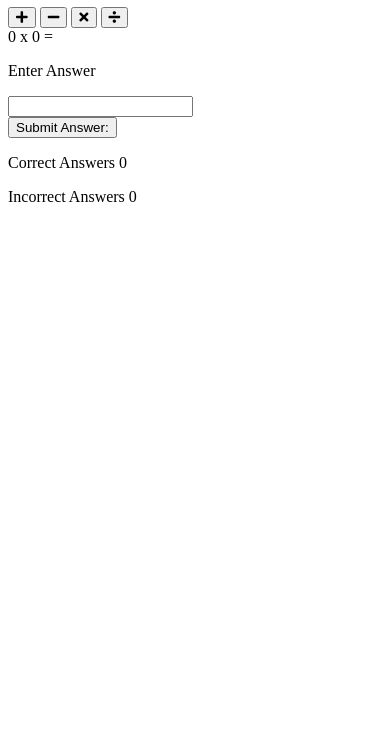
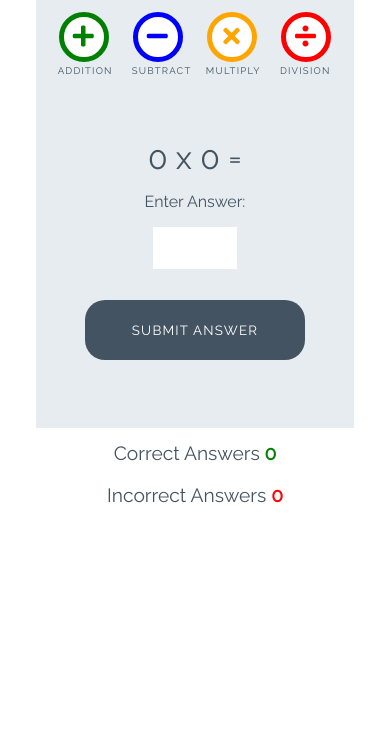
Before and after one commit to Tbergius/love-maths-2, a plain HTML site: page index.html in a window 390 px wide. Shown: the part 112-844 px from the top of the page. Drawn offline with Linux system fonts and the light colour scheme.

Commit message:
Add styles for game

```diff
--- a/assets/css/style.css
+++ b/assets/css/style.css
@@ -0,0 +1,252 @@
+/* --------- Global style */
+
+body {
+    background-color: white;
+    font-family: "Raleway", sans-serif;
+    color: #445361;
+    text-align: center;
+}
+
+/* --------- Heading */
+
+.heading {
+    text-align: center;
+    font-size: 2.5rem;
+}
+
+.logo {
+    height: 40px;
+    padding-right: 5px;
+}
+
+/* --------- Game layout */
+
+.game-area {
+    background-color: #E6ECF0;
+    box-sizing: border-box;
+    width: 85%;
+    height: 65vh;
+    max-height: 450px;
+    max-width: 830px;
+    margin-left: auto;
+    margin-right: auto;
+    padding: 1%;
+}
+
+.question-area {
+    width: 50%;
+    font-size: 2rem;
+    margin: auto;
+    padding: 50px 0;
+}
+
+.question-area span {
+    padding: 0 15px;
+}
+
+.score-area {
+    margin: 5px auto;
+    width: 60%;
+    font-size: 1.2rem;
+}
+
+.controls-area {
+    width: 85%;
+    margin: 30px auto;
+}
+
+#score {
+    color: green;
+    font-weight: bold;
+}
+
+#incorrect {
+    color: red;
+    font-weight: bold;
+}
+
+.answer-message {
+    display: none;
+    font-size: 1rem;
+}
+
+#answer-box {
+    border: none;
+    color: #445361;
+    display: inline-block;
+    height: 40px;
+    width: 80px;
+    font-size: 1.2rem;
+}
+
+.scores {
+    display: inline-block;
+    padding: 25px;
+}
+
+/* --------- Buttons */
+
+.btn {
+    width: 220px;
+    height: 60px;
+    font-family: "Raleway", sans-serif;
+    text-transform: uppercase;
+    letter-spacing: 1.2px;
+    color: white;
+}
+
+.btn:focus {
+    outline: none;
+}
+
+.btn--big {
+    padding-top: 10px;
+    border-radius: 50%;
+    background-color: white;
+    border: 10px solid;
+    width: 100px;
+    height: 100px;
+    font-size: 3.2rem;
+    margin: 0 30px;
+    transition: all 0.5s;
+}
+
+.btn--big::after{
+    content: attr(data-type);
+    font-size: 1rem;
+    color: #445361;
+    position: relative;
+    left: -0.5em;
+}
+
+.btn--blue {
+    border-color: blue;
+    color: blue;
+}
+
+.btn--blue:active,
+.btn--blue:hover {
+    background-color: darkblue;
+    color: white;
+}
+
+.btn--orange {
+    border-color: orange;
+    color: orange;
+}
+
+.btn--orange:active,
+.btn--orange:hover {
+    background-color: darkorange;
+    color: white;
+}
+
+.btn--red {
+    border-color: red;
+    color: red;
+}
+
+.btn--red:active,
+.btn--red:hover {
+    background-color: darkred;
+    color: white;
+}
+
+.btn--green {
+    border-color: green;
+    color: green;
+}
+
+.btn--green:active,
+.btn--green:hover {
+    background-color: darkgreen;
+    color: white;
+}
+
+.btn--gray {
+    margin-top: 25px;
+    background-color: #445361;
+    border: 1px transparent;
+    border-radius: 20px;
+}
+
+.btn--gray:active,
+.btn--gray:hover {
+    background-color: #0d1013;
+}
+
+/* --------- Media queries */
+
+@media (max-width: 414px) {
+    .controls-area {
+        width: 100%;
+    }
+
+    .btn--big {
+        margin: 0 10px;
+        padding: 5px;
+        border: 5px solid;
+        width: 50px;
+        height: 50px;
+        font-size: 1.5rem;
+    }
+
+    .btn--big::after {
+        font-size: 0.6rem;
+        left: -0.7rem;
+    }
+
+    .question-area {
+        padding: 10% 0;
+        width: 100%;
+    }
+
+    .question-area span {
+        padding: 0;
+    }
+
+    .answer-message {
+        display: block;
+    }
+
+    #answer-box {
+        display: block;
+        margin: 0 auto;
+    }
+    .btn--gray {
+        margin-top: 0;
+    }
+
+    .score-area {
+        width: 100%;
+    }
+
+    .scores {
+        margin: 0.5em auto;
+        display: block;
+        padding: 5px;
+    }
+
+    .heading {
+        font-size: 2rem;
+    }
+}
+
+@media (max-width: 320px) {
+    .game-area {
+        height: 70vh;
+    }
+
+    .controls-area {
+        width: 75%;
+        margin: 10px auto;
+    }
+
+    .btn--big {
+        margin: 10px 10px;
+    }
+    .question-area {
+        padding: 10px 0;
+    }
+
+}
--- a/index.html
+++ b/index.html
@@ -4,7 +4,7 @@
     <meta charset="UTF-8">
     <meta name="viewport" content="width=device-width, initial-scale=1.0">
 
-    <!-- font awesome and Google fonts -->
+    <!-- font awesome and google fonts -->
     <link rel="stylesheet" href="https://use.fontawesome.com/releases/v5.7.2/css/all.css" integrity="sha384-fnmOCqbTlWIlj8LyTjo7mOUStjsKC4pOpQbqyi7RrhN7udi9RwhKkMHpvLbHG9Sr" crossorigin="anonymous">
     <link href="https://fonts.googleapis.com/css?family=Raleway%7CRighteous" rel="stylesheet">
     <link rel="stylesheet" href="assets/css/style.css">
@@ -16,16 +16,16 @@
     </h1>
     <div class="game-area">
         <div class="controls-area">
-            <button class="btn btn--big btn--green">
+            <button data-type="addition" class="btn btn--big btn--green">
                 <i class="fas fa-plus"></i>
             </button>
-            <button class="btn btn--big btn--blue">
+            <button data-type="subtract" class="btn btn--big btn--blue">
                 <i class="fas fa-minus"></i>
             </button>
-            <button class="btn btn--big btn--orange">
+            <button data-type="multiply" class="btn btn--big btn--orange">
                 <i class="fas fa-times"></i>
             </button>
-            <button class="btn btn--big btn--red">
+            <button data-type="division" class="btn btn--big btn--red">
                 <i class="fas fa-divide"></i>
             </button>
         </div>
@@ -34,10 +34,10 @@
             <span id="operator">x</span>
             <span id="operand2">0</span>
             <span>=</span>
-            <p class="answer-message">Enter Answer</p>
+            <p class="answer-message">Enter Answer:</p>
             <input id="answer-box" type="number">
         </div>
-        <button class="btn btc--grey">Submit Answer:</button>
+        <button data-type="submit" class="btn btn--gray">Submit Answer</button>
     </div>
 
     <div class="score-area">
```
